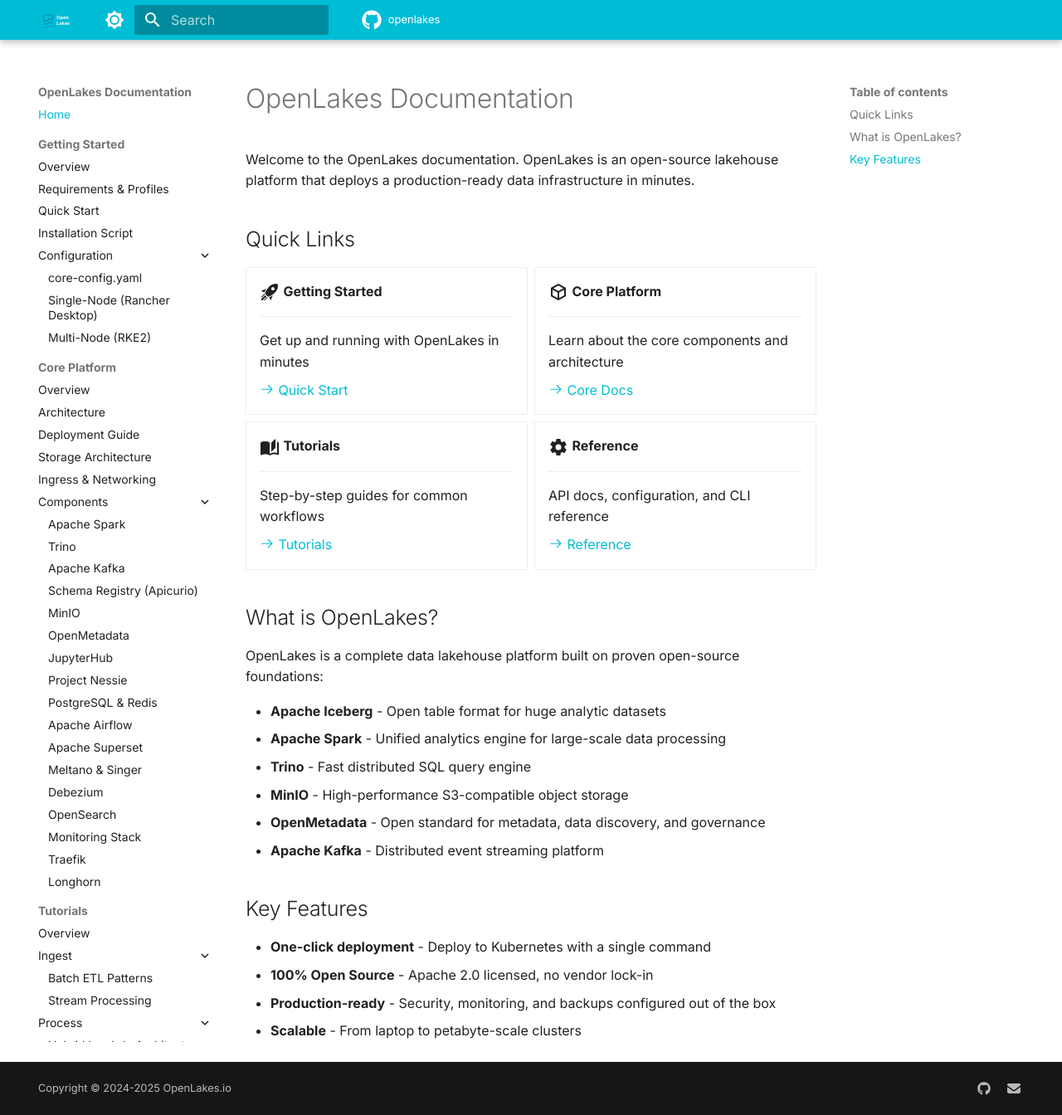
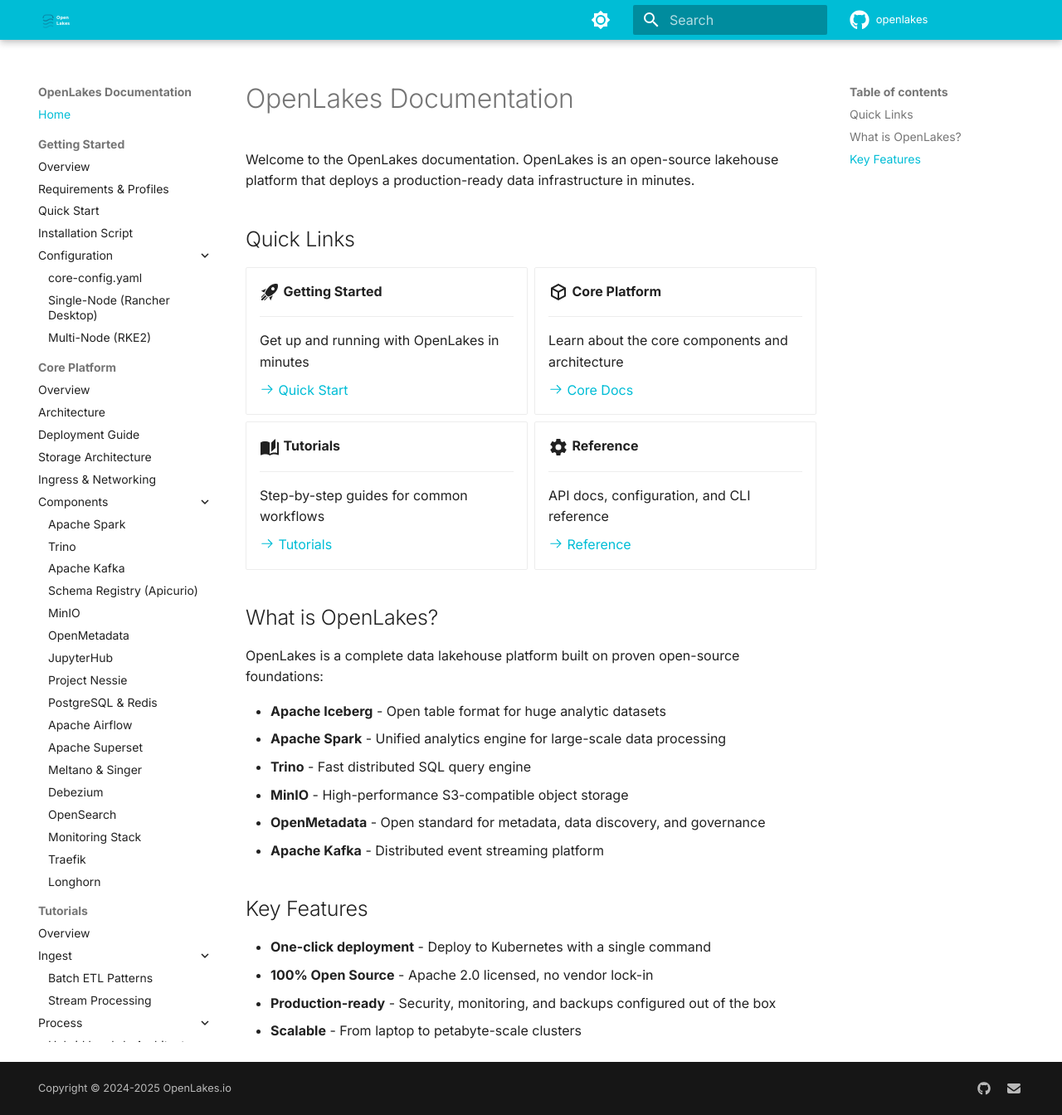
Before and after one commit to OpenLakes/docs, an MkDocs documentation site: the page built from docs/index.md, in a window 1280 px wide and 1344 px high. Shown: the whole window at 83% size. Built offline with MkDocs 1.6.1 and Material for MkDocs 9.7.7, drawn with Linux system fonts in a browser that asks for light colours; comment, search, counter and statistics services are not loaded; the version menu is left out.

Commit message:
Update docs logo link and header layout

```diff
--- a/docs/overrides/main.html
+++ b/docs/overrides/main.html
@@ -9,7 +9,7 @@
   {{ super() }}
   <script>
     (function () {
-      var homepage = '{{ config.site_url or (nav.homepage.url | url if nav and nav.homepage else "/") }}';
+      var homepage = 'https://openlakes.io';
       var applyHomepage = function () {
         document.querySelectorAll('[data-md-component="logo"]').forEach(function (logo) {
           logo.setAttribute('href', homepage);
--- a/docs/stylesheets/extra.css
+++ b/docs/stylesheets/extra.css
@@ -17,10 +17,21 @@
 
 .md-header__inner {
   align-items: center;
+  display: flex;
 }
 
 .md-header__title {
   display: none;
+}
+
+.md-header__inner > .md-header__option {
+  margin-left: auto;
+  margin-right: 0.75rem;
+}
+
+.md-header__inner > .md-header__button[for="__search"],
+.md-header__inner > .md-header__source {
+  margin-left: 0.75rem;
 }
 
 /* Grid cards for homepage */
```
